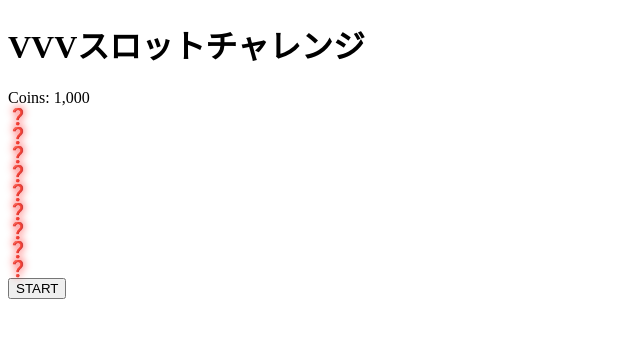
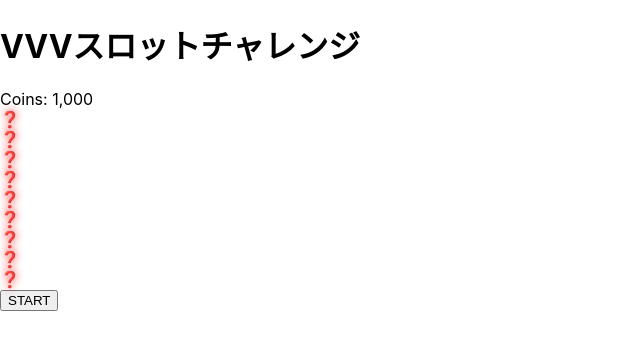
Before and after one commit to mugen119/oripa-gacha, a React (Vite) app: page / in a window 1280 px wide. Shown: the top 350 px of the page, without its empty margins (0-640 px from the left). Built offline with nearby package versions, Linux system fonts and the light colour scheme.

Commit message:
Update main.jsx

```diff
--- a/src/main.jsx
+++ b/src/main.jsx
@@ -1,9 +1,10 @@
 import React from "react";
 import ReactDOM from "react-dom/client";
-import App from "./App";
+import VvvSlotMachine from "./App";
+import "./index.css"; // 必要なスタイル（Tailwind使うなら）
 
 ReactDOM.createRoot(document.getElementById("root")).render(
   <React.StrictMode>
-    <App />
+    <VvvSlotMachine />
   </React.StrictMode>
 );
```
